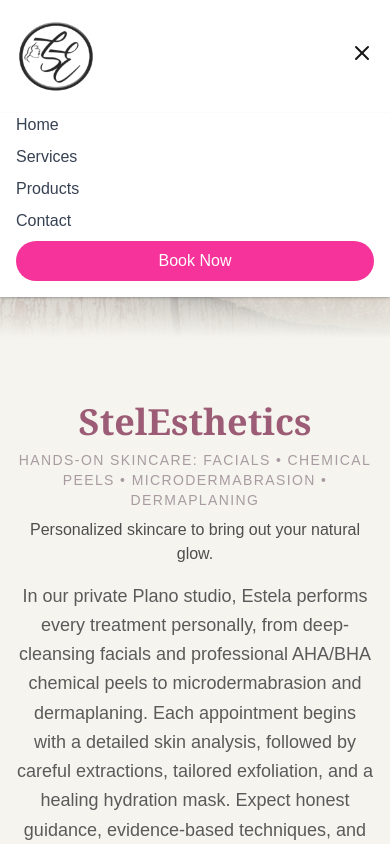
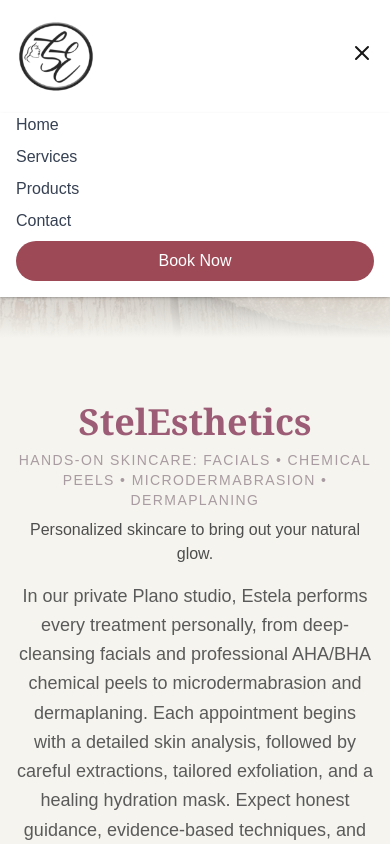
Before and after one commit to gtech29/stelesthetics, a Next.js app: page / in a window 390 px wide. Both pictures are taken after a click on the button 362 px from the left and 52 px from the top of the page. Shown: the top 844 px of the page. Built offline with nearby package versions, Linux system fonts and the light colour scheme.

Commit message:
updated colors

```diff
--- a/src/components/Header.tsx
+++ b/src/components/Header.tsx
@@ -73,7 +73,7 @@
             <Link
               href="/services"
               onClick={() => setIsOpen(false)}
-              className="bg-pink-500 hover:bg-pink-600 text-white py-2 px-4 rounded-full text-center transition"
+              className="bg-[#9e4956] hover:bg-[#9e4956] text-white py-2 px-4 rounded-full text-center transition"
             >
               Book Now
             </Link>
```
